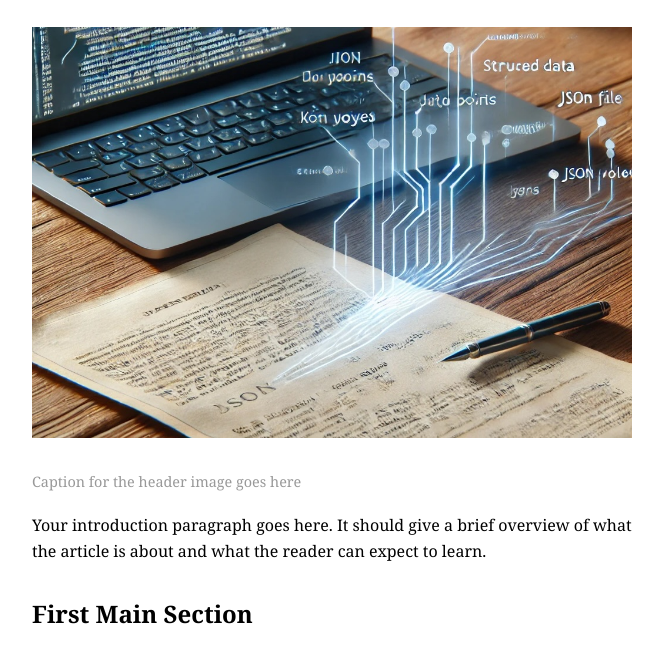
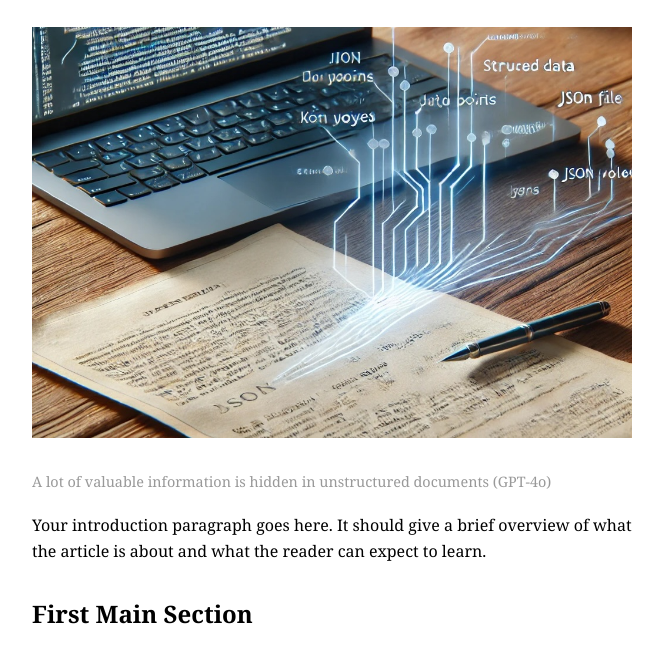
Before and after one commit to hellerphilipp/pxheller.co, a plain HTML site: page blog/20240831/creating-documentextractor.html in a window 1280 px wide. Shown: the part 138-784 px from the top of the page, without its empty margins (308-971 px from the left). Drawn offline with Linux system fonts and the light colour scheme.

Commit message:
Blog work

```diff
--- a/blog/20240831/creating-documentextractor.html
+++ b/blog/20240831/creating-documentextractor.html
@@ -18,7 +18,7 @@
         </header>
 
         <img src="assets/creating-documentextractor-intro.jpg" alt="Header Image" class="header-image">
-        <p class="caption">Caption for the header image goes here</p>
+        <p class="caption">A lot of valuable information is hidden in unstructured documents (GPT-4o)</p>
 
         <article>
             <p>Your introduction paragraph goes here. It should give a brief overview of what the article is about and what the reader can expect to learn.</p>
```
